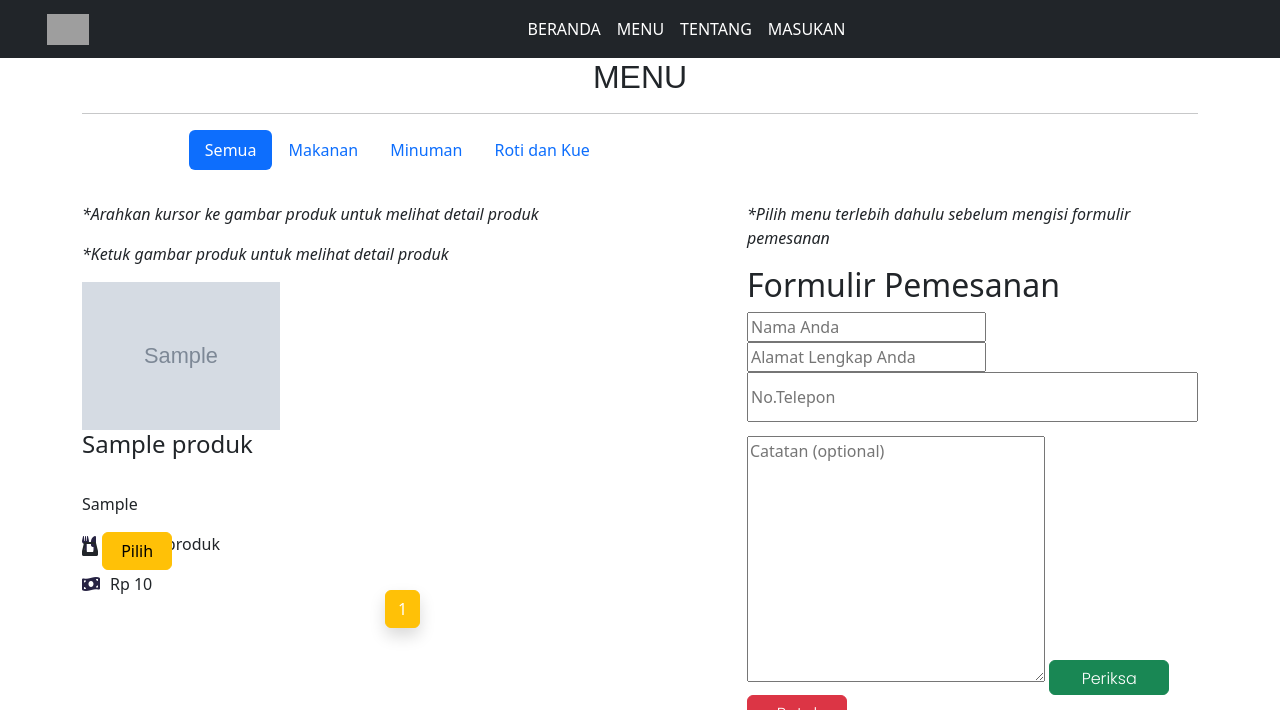
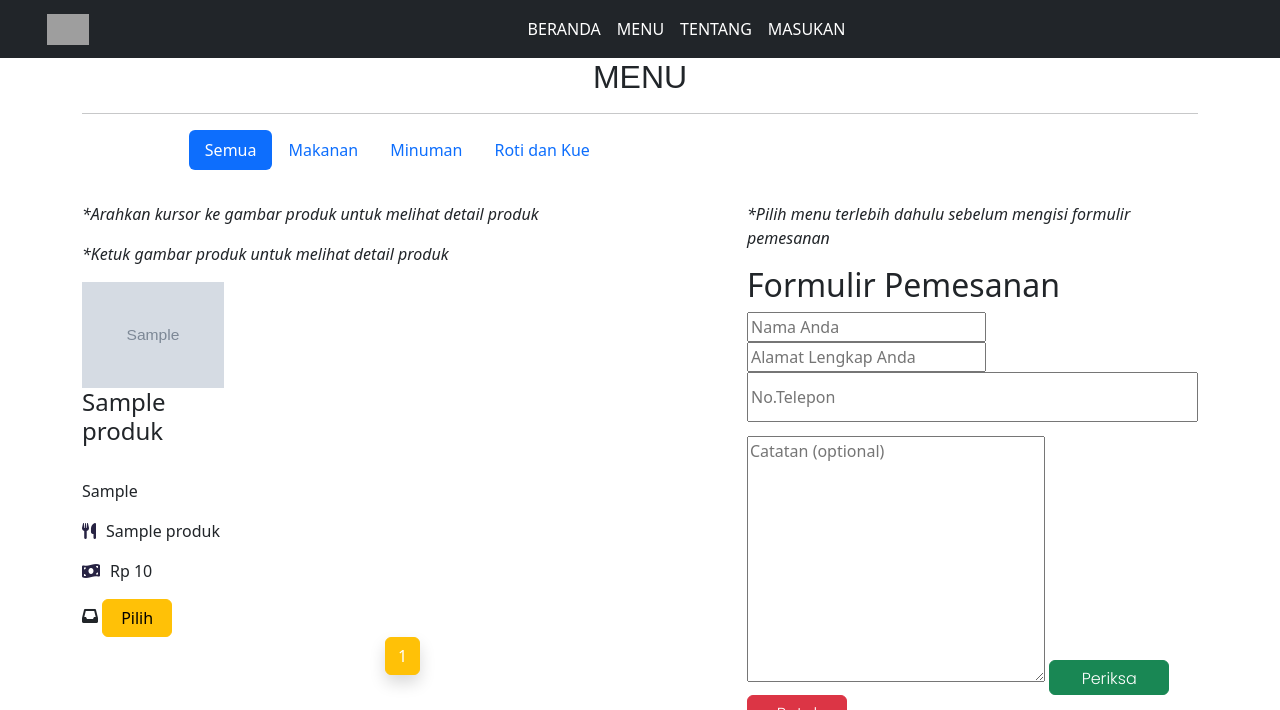
Before and after one commit to Gilberd-dev/Pizza-Etnik-Toba, a PHP site: page /pemesanan.php in a window 1280 px wide. Shown: the top 710 px of the page. Run offline with PHP 8.4, Linux system fonts and the light colour scheme; tables that the repository leaves empty or names only in its code hold one stand-in row (values such as "Sample post"); grey boxes marked "Sample" are stand-in pictures; some libraries are stand-ins or nearby versions; some web fonts are replaced; grey boxes are pictures that could not be loaded.

Commit message:
update terbaru

```diff
--- a/Website/pemesanan.php
+++ b/Website/pemesanan.php
@@ -34,8 +34,8 @@ if (isset($_POST['kirim'])) {
 }
 include_once('koneksi/koneksi.php');
 if (isset($_GET['error'])) {
-    $error_message = $_GET['error'];
-    // Tampilkan pesan umpan balik kepada pengguna
+	$error_message = $_GET['error'];
+	// Tampilkan pesan umpan balik kepada pengguna
 	echo '<script>alert("' . $error_message . '");</script>';
 }
 ?>
@@ -52,7 +52,6 @@ if (isset($_GET['error'])) {
 
 	<!-- Bootstrap CSS -->
 	<link href="https://cdn.jsdelivr.net/npm/bootstrap@5.3.0-alpha3/dist/css/bootstrap.min.css" rel="stylesheet" integrity="sha384-KK94CHFLLe+nY2dmCWGMq91rCGa5gtU4mk92HdvYe+M/SXH301p5ILy+dN9+nJOZ" crossorigin="anonymous">
-	<!-- <link rel="stylesheet" href="../css/style2.css"> -->
 	<link rel="stylesheet" href="../css/style2.css">
 	<link rel="stylesheet" href="../css/responsive.css">
 	<link rel="stylesheet" href="../css/navbar.css">
@@ -75,13 +74,6 @@ if (isset($_GET['error'])) {
 			}
 		}
 	</script>
-	<style>
-		.tombol{
-  margin-top: -80px;
-  margin-bottom: 20px;
-}
-
-	</style>
 
 </head>
 
@@ -138,7 +130,7 @@ if (isset($_GET['error'])) {
 									$result_set = $koneksi->query($query);
 									while ($row = $result_set->fetch_assoc()) {
 									?>
-										<div class="col-lg-4 col-md-6 special-grid drinks">
+										<div class="col-lg-3 col-md-6 col-6 special-grid drinks">
 											<div class="gallery-single fix">
 												<img src="../pictures/<?php echo $row['gambar_produk']; ?>" class="img-fluid" alt="Image" />
 												<div class="why-text">
@@ -195,7 +187,7 @@ if (isset($_GET['error'])) {
 									$result_set = $koneksi->query($query);
 									while ($row = $result_set->fetch_assoc()) {
 									?>
-										<div class="col-lg-4 col-md-6 special-grid drinks">
+										<div class="col-lg-3 col-md-6 col-6 special-grid drinks">
 											<div class="gallery-single fix">
 												<img src="../pictures/<?php echo $row['gambar_produk']; ?>" class="img-fluid" alt="Image" />
 												<div class="why-text">
@@ -213,7 +205,6 @@ if (isset($_GET['error'])) {
 										</div>
 									<?php } ?>
 								</div>
-
 							</div>
 							<div class="tab-pane fade" id="v-pills-minuman" role="tabpanel" aria-labelledby="v-pills-minuman-tab">
 								<div class="row">
@@ -222,7 +213,7 @@ if (isset($_GET['error'])) {
 									$result_set = $koneksi->query($query);
 									while ($row = $result_set->fetch_assoc()) {
 									?>
-										<div class="col-lg-4 col-md-6 special-grid drinks">
+										<div class="col-lg-3 col-md-6 col-6 special-grid drinks">
 											<div class="gallery-single fix">
 												<img src="../pictures/<?php echo $row['gambar_produk']; ?>" class="img-fluid" alt="Image" />
 												<div class="why-text">
@@ -248,7 +239,7 @@ if (isset($_GET['error'])) {
 									$result_set = $koneksi->query($query);
 									while ($row = $result_set->fetch_assoc()) {
 									?>
-										<div class="col-lg-4 col-md-6 special-grid drinks">
+										<div class="col-lg-3 col-md-6 col-6 special-grid drinks">
 											<div class="gallery-single fix">
 												<img src="../pictures/<?php echo $row['gambar_produk']; ?>" class="img-fluid" alt="Image" />
 												<div class="why-text">
@@ -287,10 +278,10 @@ if (isset($_GET['error'])) {
 				} elseif (isset($_GET['kurangi']) && is_numeric($_GET['kurangi'])) {
 					if (isset($_SESSION['chart'][$_GET['kurangi']])) {
 						$_SESSION['chart'][$_GET['kurangi']]--;
-					if($_SESSION['chart'][$_GET['kurangi']]<=0 ){
-						unset ($_SESSION['chart'][$_GET['kurangi']]);
+						if ($_SESSION['chart'][$_GET['kurangi']] <= 0) {
+							unset($_SESSION['chart'][$_GET['kurangi']]);
+						}
 					}
-				  }
 				} elseif (isset($_GET['hapus']) && is_numeric($_GET['hapus'])) {
 					if (isset($_SESSION['chart'][$_GET['hapus']])) {
 						unset($_SESSION['chart'][$_GET['hapus']]);
--- a/css/navbar.css
+++ b/css/navbar.css
@@ -12,7 +12,11 @@ body {
   --color4: rgba(255, 255, 255, 0.152);
 }
 
+
+
 /* header */
+
+
 .sticky-top{
   background-color: var(--bs-body-color);
 }
```
Also changed, not shown: css/style2.css (+23 -13 lines).
